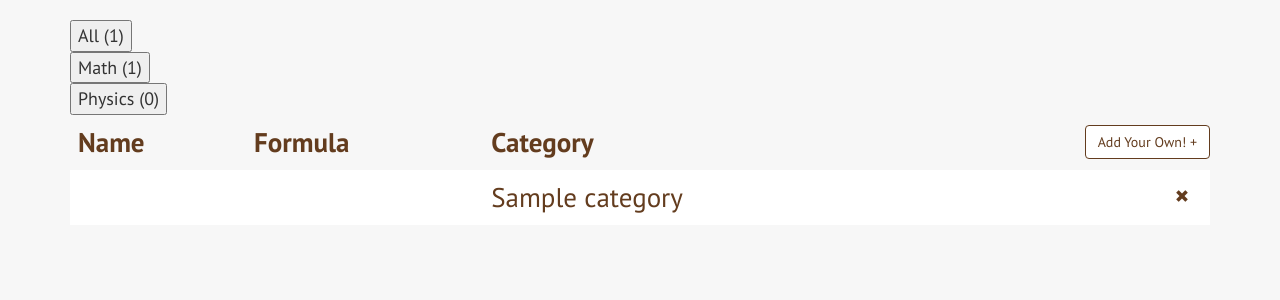
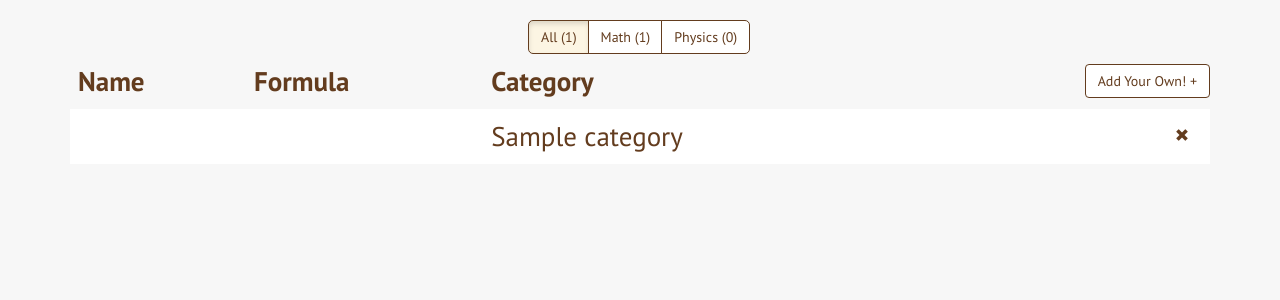
Before and after one commit to aclissold/formulas, a PHP site: page /home.php in a window 1280 px wide. Shown: the part 51-351 px from the top of the page. Run offline with PHP 8.4, Linux system fonts and the light colour scheme; the visitor is signed in with stand-in values (Sample User, id 1); tables that the repository leaves empty or names only in its code hold one stand-in row (values such as "Sample post"); data that the repository does not hold is empty.

Commit message:
Style and get the category picker working again

```diff
--- a/public_html/css/home.css
+++ b/public_html/css/home.css
@@ -1,20 +1,13 @@
 .add-your-own-button {
   float: right;
   margin-right: -8px;
-  border-color: #633c1e;
-  color: #633c1e;
 }
-.add-your-own-button:focus,
-.add-your-own-button:hover {
-  background-color: #fcf5e3;
-  border-color: #633c1e;
-}
-.add-your-own-button:active,
-.add-your-own-button:active:focus,
-.add-your-own-button:active:hover {
-  background-color: #633c1e;
-  border-color: #633c1e;
-  color: white;
+
+.input-group {
+  display: block;
+  width: 222px;
+  margin-left: auto;
+  margin-right: auto;
 }
 
 .table-striped {
@@ -24,6 +17,16 @@
   float: right;
 }
 
+#allButton {
+  border-top-left-radius: 5px;
+  border-bottom-left-radius: 5px;
+}
+
+#physicsButton {
+  border-top-right-radius: 5px;
+  border-bottom-right-radius: 5px;
+}
+
 @media screen and (max-width:767px) {
   .row-text {
     font-size: 18px;
--- a/public_html/css/style.css
+++ b/public_html/css/style.css
@@ -105,6 +105,28 @@ td, th {
   background-color: #3b2412;
   border-color: #633c1e;
 }
+
+.btn-default {
+  border-color: #633c1e;
+  color: #633c1e;
+}
+.btn-default.active,
+.btn-default:focus,
+.btn-default:hover {
+  background-color: #fcf5e3;
+  border-color: #633c1e;
+  color: #633c1e;
+}
+.btn-default:active,
+.btn-default:active:focus,
+.btn-default:active:hover {
+  background-color: #fcf5e3;
+  border-color: #633c1e;
+  box-shadow: inset 0 3px 5px rgba(0,0,0,.125);
+  -webkit-box-shadow: inset 0 3px 5px rgba(0,0,0,.125);
+  color: #633c1e;
+}
+
 .btn-link {
   color: #633c1e;
 }
--- a/public_html/home.php
+++ b/public_html/home.php
@@ -101,16 +101,24 @@ if(isset($_POST['delete'])){
       </div><!--/.nav-collapse -->
     </nav>
 
+    <div class="input-group">
+      <div class="input-group-btn">
+        <button type="button" id="allButton" class="btn btn-default
+          <?php if(!isset($_POST['math']) && !isset($_POST['physics'])) { echo 'active'; }?>">
+          <span>All (<?php echo mysql_result($count_all,0) ?>)</span>
+        </button>
+        <button type="button" id="mathButton" class="btn btn-default
+          <?php if(isset($_POST['math'])) { echo 'active'; }?>">
+          <span>Math (<?php echo mysql_result($count_math,0) ?>)</span>
+        </button>
+        <button type="button" id="physicsButton" class="btn btn-default
+          <?php if(isset($_POST['physics'])) { echo 'active'; }?>">
+          <span>Physics (<?php echo mysql_result($count_physics,0) ?>)</span>
+        </button>
+      </div>
+    </div>
+
     <div class="container">
-      <form method="post">
-        <button class="category-button" onclick="changeColor()" type="submit" name="all">All (<?php echo mysql_result($count_all,0) ?>)</button>
-      </form>
-      <form method="post">
-        <button class="category-button" type="submit" name="math">Math (<?php echo mysql_result($count_math,0) ?>)</button>
-      </form>
-      <form method="post">
-        <button class="category-button" type="submit" name="physics">Physics (<?php echo mysql_result($count_physics,0) ?>)</button>
-      </form>
       <table class="table-striped">
         <thead>
           <tr>
@@ -157,6 +165,42 @@ if(isset($_POST['delete'])){
     <script type="text/javascript">
       $(document).ready(function() {
         startup();
+        $('#allButton').click(function() {
+          var form = document.createElement('form');
+          form.method = 'post';
+          var input = document.createElement('input');
+          input.type = 'hidden';
+          input.name = 'all';
+          input.value = '';
+          form.appendChild(input);
+          document.body.appendChild(form);
+          form.submit();
+          return false;
+        });
+        $('#mathButton').click(function() {
+          var form = document.createElement('form');
+          form.method = 'post';
+          var input = document.createElement('input');
+          input.type = 'hidden';
+          input.name = 'math';
+          input.value = '';
+          form.appendChild(input);
+          document.body.appendChild(form);
+          form.submit();
+          return false;
+        });
+        $('#physicsButton').click(function() {
+          var form = document.createElement('form');
+          form.method = 'post';
+          var input = document.createElement('input');
+          input.type = 'hidden';
+          input.name = 'physics';
+          input.value = '';
+          form.appendChild(input);
+          document.body.appendChild(form);
+          form.submit();
+          return false;
+        });
       });
     </script>
 </body>
```
